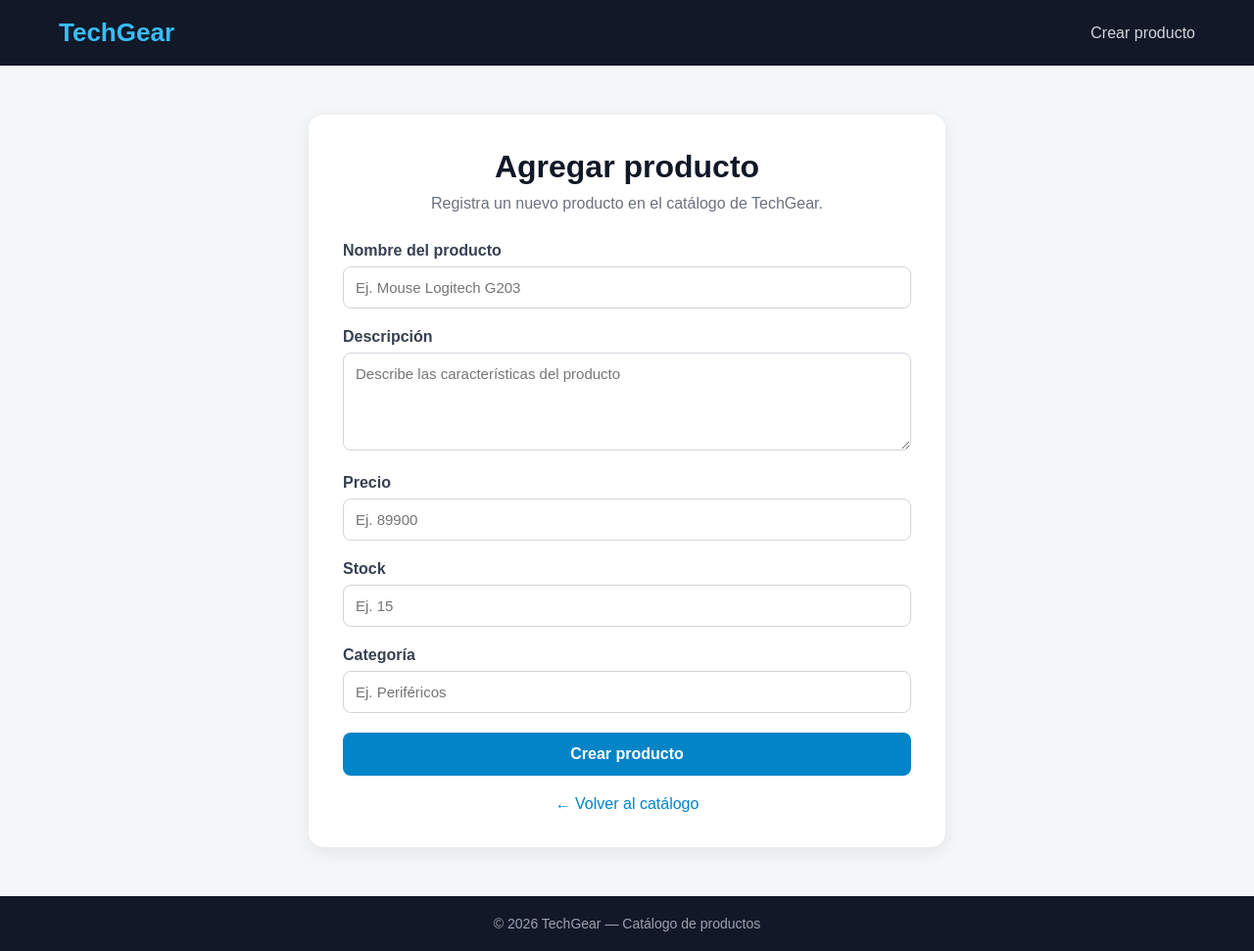
After one commit to breiner200718/TechGear, a Django app: page /crear-producto/ in a window 1280 px wide. The commit adds this page. Shown: the whole page at 98% size. Run offline with Django 5.2, Linux system fonts and the light colour scheme.

Commit message:
Agregar boton para crear productos

```diff
--- /dev/null
+++ b/techgear_web/techgear/templates/techgear/crear_producto.html
@@ -0,0 +1,293 @@
+<!DOCTYPE html>
+<html lang="es">
+
+<head>
+    <meta charset="UTF-8">
+    <meta name="viewport" content="width=device-width, initial-scale=1.0">
+
+    <title>TechGear - Crear producto</title>
+
+    <style>
+        * {
+            margin: 0;
+            padding: 0;
+            box-sizing: border-box;
+            font-family: Arial, Helvetica, sans-serif;
+        }
+
+        body {
+            background: #f4f6f8;
+            color: #1f2937;
+        }
+
+        .navbar {
+            background: #111827;
+            color: white;
+            padding: 18px 60px;
+            display: flex;
+            justify-content: space-between;
+            align-items: center;
+        }
+
+        .logo {
+            font-size: 26px;
+            font-weight: bold;
+            color: #38bdf8;
+        }
+
+        .nav-title {
+            color: #d1d5db;
+        }
+
+        .container {
+            width: 90%;
+            max-width: 650px;
+            margin: 50px auto;
+            background: white;
+            padding: 35px;
+            border-radius: 15px;
+            box-shadow: 0 5px 18px rgba(0, 0, 0, 0.08);
+        }
+
+        h1 {
+            text-align: center;
+            margin-bottom: 10px;
+            color: #111827;
+        }
+
+        .descripcion-pagina {
+            text-align: center;
+            color: #6b7280;
+            margin-bottom: 30px;
+        }
+
+        .campo {
+            margin-bottom: 20px;
+        }
+
+        label {
+            display: block;
+            margin-bottom: 7px;
+            font-weight: bold;
+            color: #374151;
+        }
+
+        input,
+        textarea,
+        select {
+            width: 100%;
+            padding: 12px;
+            border: 1px solid #d1d5db;
+            border-radius: 8px;
+            font-size: 15px;
+            outline: none;
+        }
+
+        textarea {
+            resize: vertical;
+            min-height: 100px;
+        }
+
+        input:focus,
+        textarea:focus,
+        select:focus {
+            border-color: #38bdf8;
+        }
+
+        .boton {
+            width: 100%;
+            padding: 13px;
+            background: #0284c7;
+            color: white;
+            border: none;
+            border-radius: 8px;
+            font-size: 16px;
+            font-weight: bold;
+            cursor: pointer;
+        }
+
+        .boton:hover {
+            background: #0369a1;
+        }
+
+        .volver {
+            display: block;
+            text-align: center;
+            margin-top: 20px;
+            color: #0284c7;
+            text-decoration: none;
+        }
+
+        .mensaje {
+            background: #dcfce7;
+            color: #166534;
+            border: 1px solid #bbf7d0;
+            padding: 15px;
+            border-radius: 8px;
+            margin-bottom: 20px;
+            text-align: center;
+        }
+
+        .error {
+            background: #fee2e2;
+            color: #991b1b;
+            border: 1px solid #fecaca;
+            padding: 15px;
+            border-radius: 8px;
+            margin-bottom: 20px;
+            text-align: center;
+        }
+
+        footer {
+            background: #111827;
+            color: #9ca3af;
+            text-align: center;
+            padding: 20px;
+            font-size: 14px;
+        }
+
+        @media (max-width: 600px) {
+            .navbar {
+                padding: 18px 25px;
+            }
+
+            .nav-title {
+                display: none;
+            }
+
+            .container {
+                width: 92%;
+                padding: 25px;
+            }
+        }
+    </style>
+</head>
+
+<body>
+
+    <nav class="navbar">
+        <div class="logo">
+            TechGear
+        </div>
+
+        <div class="nav-title">
+            Crear producto
+        </div>
+    </nav>
+
+
+    <main class="container">
+
+        <h1>Agregar producto</h1>
+
+        <p class="descripcion-pagina">
+            Registra un nuevo producto en el catálogo de TechGear.
+        </p>
+
+
+        {% if mensaje %}
+            <div class="mensaje">
+                {{ mensaje }}
+            </div>
+        {% endif %}
+
+
+        {% if error %}
+            <div class="error">
+                ⚠️ {{ error }}
+            </div>
+        {% endif %}
+
+
+        <form method="POST">
+
+            {% csrf_token %}
+
+            <div class="campo">
+                <label for="nombre">Nombre del producto</label>
+
+                <input
+                    type="text"
+                    id="nombre"
+                    name="nombre"
+                    placeholder="Ej. Mouse Logitech G203"
+                    required
+                >
+            </div>
+
+
+            <div class="campo">
+                <label for="descripcion">Descripción</label>
+
+                <textarea
+                    id="descripcion"
+                    name="descripcion"
+                    placeholder="Describe las características del producto"
+                    required
+                ></textarea>
+            </div>
+
+
+            <div class="campo">
+                <label for="precio">Precio</label>
+
+                <input
+                    type="number"
+                    id="precio"
+                    name="precio"
+                    min="1"
+                    step="0.01"
+                    placeholder="Ej. 89900"
+                    required
+                >
+            </div>
+
+
+            <div class="campo">
+                <label for="stock">Stock</label>
+
+                <input
+                    type="number"
+                    id="stock"
+                    name="stock"
+                    min="0"
+                    placeholder="Ej. 15"
+                    required
+                >
+            </div>
+
+
+            <div class="campo">
+                <label for="categoria">Categoría</label>
+
+                <input
+                    type="text"
+                    id="categoria"
+                    name="categoria"
+                    placeholder="Ej. Periféricos"
+                    required
+                >
+            </div>
+
+
+            <button type="submit" class="boton">
+                Crear producto
+            </button>
+
+        </form>
+
+
+        <a href="{% url 'productos' %}" class="volver">
+            ← Volver al catálogo
+        </a>
+
+    </main>
+
+
+    <footer>
+        © 2026 TechGear — Catálogo de productos
+    </footer>
+
+</body>
+
+</html>
--- a/techgear_web/techgear/urls.py
+++ b/techgear_web/techgear/urls.py
@@ -1,10 +1,9 @@
 from django.urls import path
-
 from . import views
 
 urlpatterns = [
     path("productos/", views.productos, name="productos"),
+    path("crear-producto/", views.crear_producto, name="crear_producto"),
     path("pedidos/", views.pedidos, name="pedidos"),
     path("checkout/", views.checkout, name="checkout"),
-    path("", views.productos, name="productos")
 ]
--- a/techgear_web/techgear/views.py
+++ b/techgear_web/techgear/views.py
@@ -226,3 +226,8 @@ def checkout(request):
         request,
         "techgear/checkout.html"
     )
+def crear_producto(request):
+    return render(
+        request,
+        "techgear/crear_producto.html"
+    )
```
Also changed, not shown: techgear_web/techgear/templates/techgear/productos.html (+77 -14 lines).
